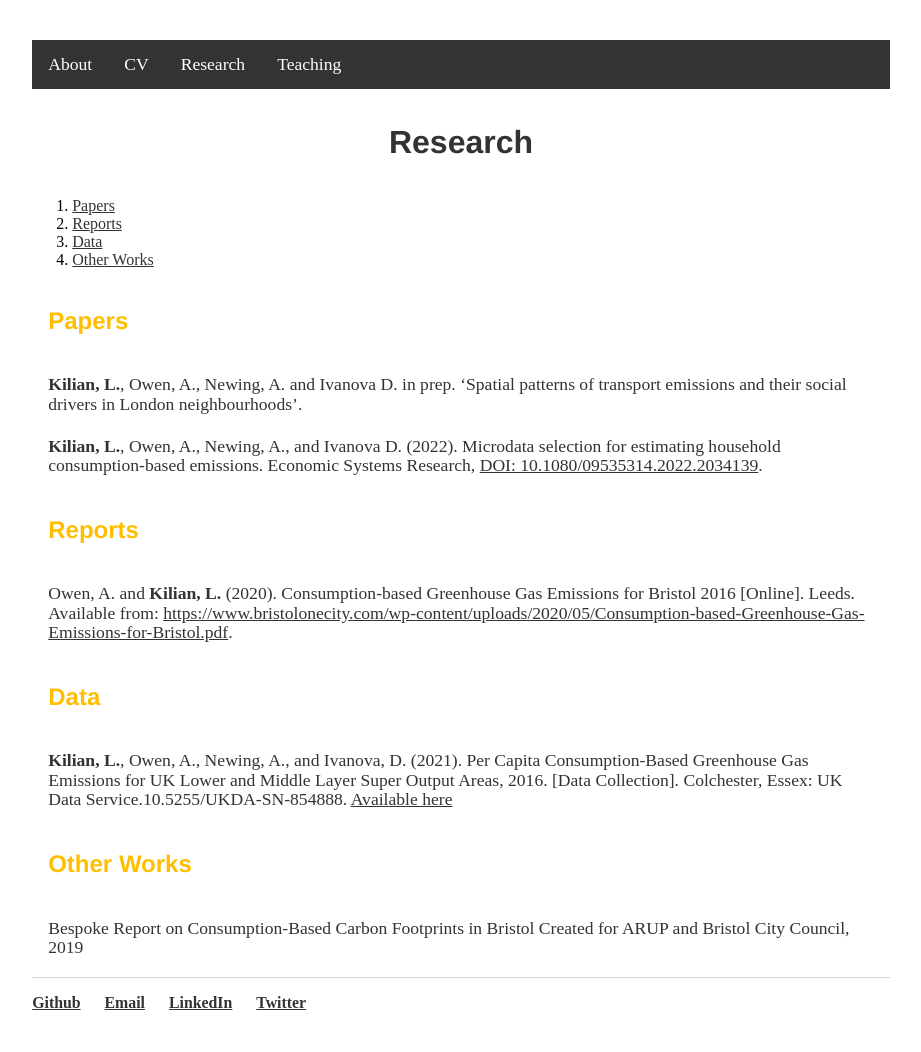
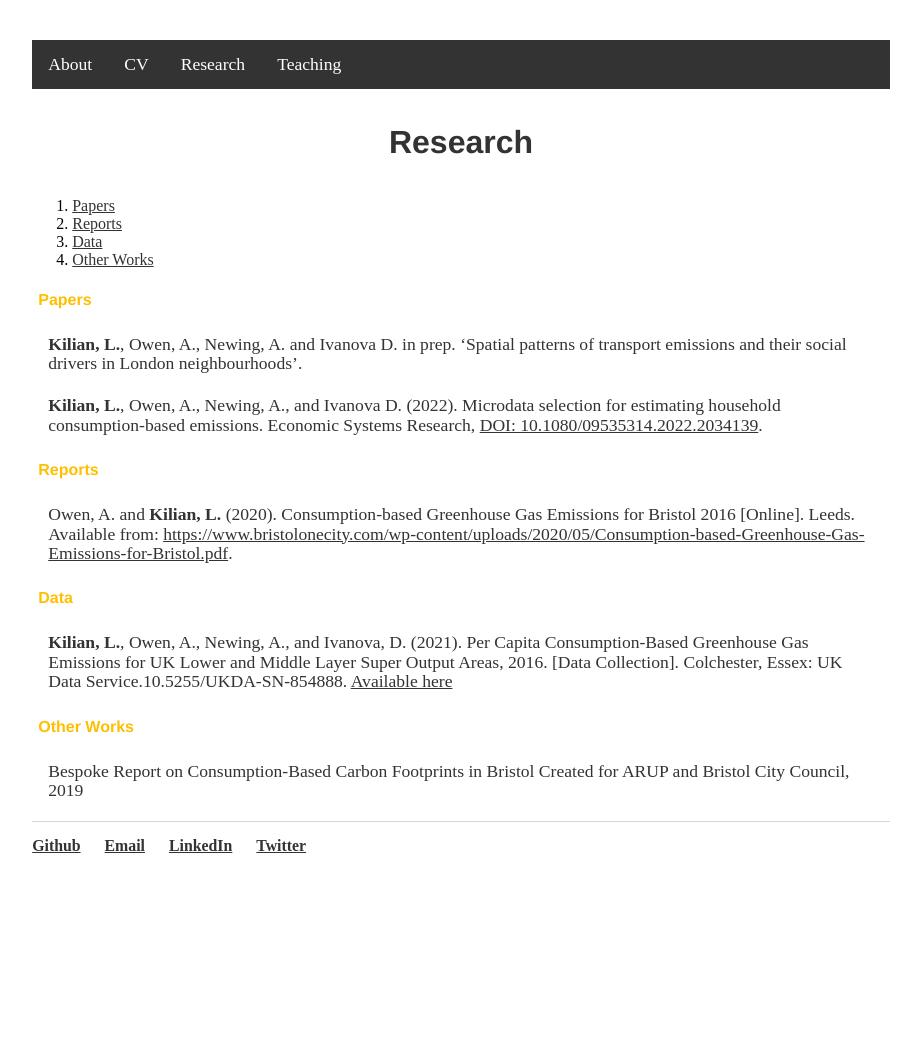
Before and after one commit to lena-kilian/lena-kilian.github.io, a Jekyll site: the page built from research/index.md, in a window 1280 px wide. Shown: the whole page, without its empty margins (179-1100 px from the left). Built offline with Jekyll 4.4.1, drawn with Linux system fonts in a browser that asks for light colours; our own code applies the rules of GitHub Pages for plain Markdown files; after the commit the page ends 900 px from its top, so only the background shows below that.

Commit message:
Update main.css

```diff
--- a/css/main.css
+++ b/css/main.css
@@ -115,10 +115,10 @@ h2 {
 }
 
 h3 {
-    font-size: 1.5em;
+    font-size: 1em;
     font-family:'Helvetica';
     color: #ffbf00;
-    padding: 14px 16px;
+    padding: 6px 6px;
 }
 
 p {
```
